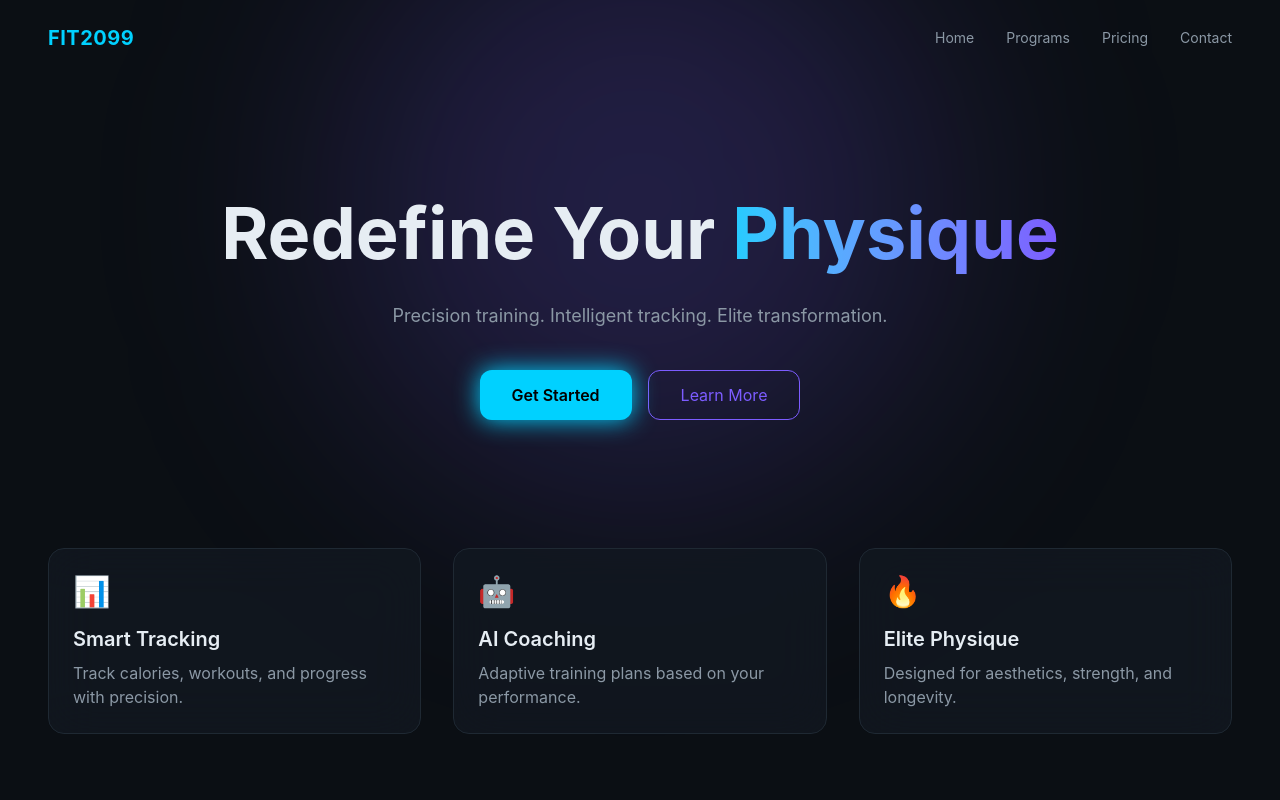
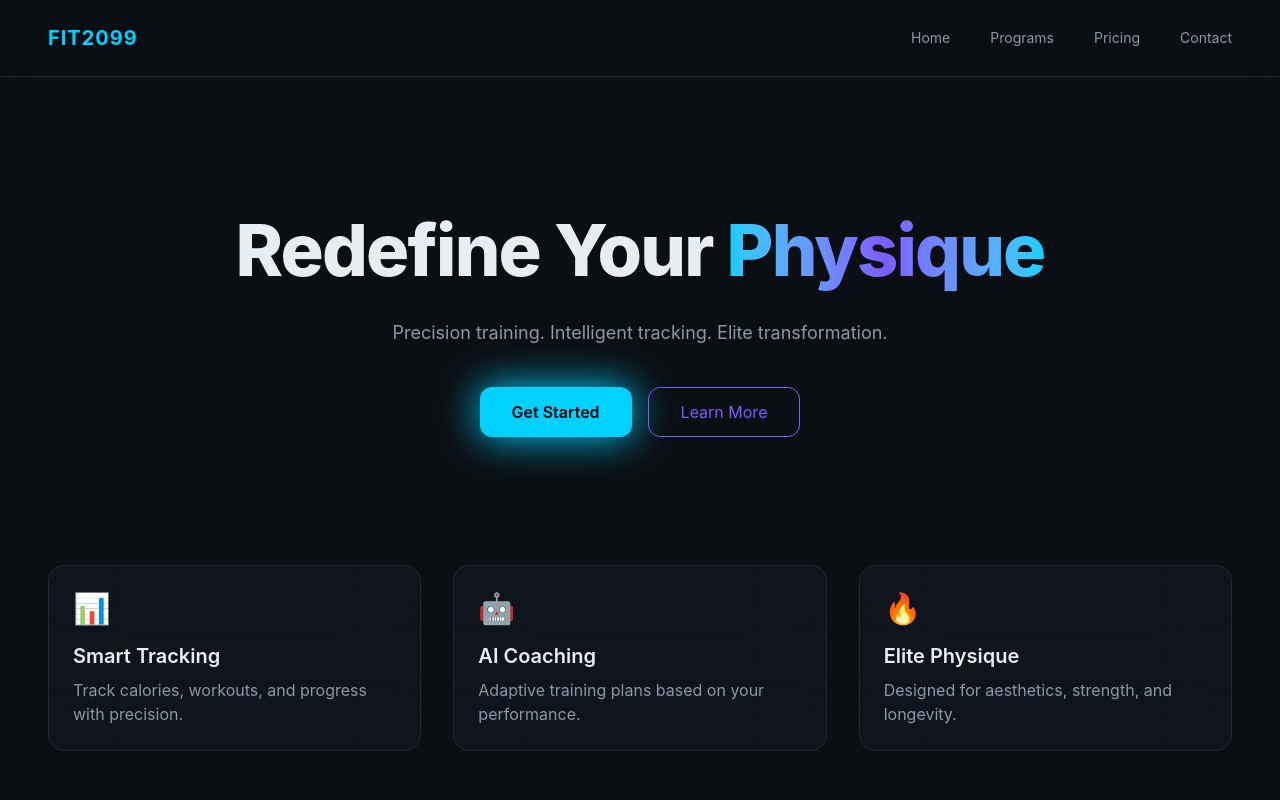
Before and after one commit to Mohitbhatt27/F99, a React (Vite) app: page / in a window 1280 px wide. Shown: the top 800 px of the page. Built offline with nearby package versions, Linux system fonts and the light colour scheme.

Commit message:
Add mouse tracking and enhance LandingPage visuals with animations

```diff
--- a/pages/LandingPage.jsx
+++ b/pages/LandingPage.jsx
@@ -1,18 +1,35 @@
 import { useEffect, useState } from "react";
 
 function LandingPage() {
+  const [pos, setPos] = useState({ x: 0, y: 0 });
+
+  useEffect(() => {
+    const move = (e) => {
+      setPos({ x: e.clientX, y: e.clientY });
+    };
+    window.addEventListener("mousemove", move);
+    return () => window.removeEventListener("mousemove", move);
+  }, []);
+
   return (
-    <div className="w-screen min-h-screen bg-[#0B0F14] text-[#E6EDF3] overflow-x-hidden">
-      {/* Background Glow */}
-      <div className="absolute top-[-100px] left-1/2 -translate-x-1/2 w-[600px] h-[600px] bg-[#7C5CFF]/20 blur-[120px] rounded-full"></div>
+    <div className="relative w-full min-h-screen bg-[#0B0F14] text-[#E6EDF3] overflow-x-hidden">
+      {/* 🔥 Mouse Spotlight */}
+      <div className="spotlight" style={{ left: pos.x, top: pos.y }} />
+
+      {/* 🔥 Animated Background */}
+      <div className="absolute inset-0 -z-10 overflow-hidden">
+        <div className="absolute w-[700px] h-[700px] bg-[#00D1FF]/20 blur-[160px] rounded-full top-[5%] left-[5%] animate-glow"></div>
+
+        <div className="absolute w-[600px] h-[600px] bg-[#7C5CFF]/20 blur-[160px] rounded-full bottom-[5%] right-[5%] animate-glow-reverse"></div>
+      </div>
 
       {/* Navbar */}
-      <nav className="relative z-10 w-full flex justify-between items-center px-6 md:px-12 py-6">
-        <h1 className="text-xl font-bold text-[#00D1FF] tracking-wide">
+      <nav className="relative z-10 w-full flex justify-between items-center px-6 md:px-12 py-6 backdrop-blur-xl bg-[#0B0F14]/40 border-b border-[#1f2933]">
+        <h1 className="text-xl font-bold text-[#00D1FF] tracking-wider">
           FIT2099
         </h1>
 
-        <div className="flex gap-8 text-[#8B98A5] text-sm">
+        <div className="hidden md:flex gap-10 text-[#8B98A5] text-sm">
           <a href="#" className="hover:text-white transition">
             Home
           </a>
@@ -29,11 +46,10 @@ function LandingPage() {
       </nav>
 
       {/* Hero */}
-      <section className="relative z-10 flex flex-col items-center text-center mt-28 px-6">
-        <h2 className="text-5xl md:text-7xl font-bold leading-tight max-w-5xl">
-          Redefine Your
-          <span className="bg-gradient-to-r from-[#00D1FF] to-[#7C5CFF] bg-clip-text text-transparent">
-            {" "}
+      <section className="relative z-10 flex flex-col items-center text-center mt-32 px-6">
+        <h2 className="text-5xl md:text-7xl font-extrabold leading-tight max-w-5xl tracking-tight">
+          Redefine Your{" "}
+          <span className="bg-gradient-to-r from-[#00D1FF] via-[#7C5CFF] to-[#00D1FF] bg-clip-text text-transparent">
             Physique
           </span>
         </h2>
@@ -43,7 +59,7 @@ function LandingPage() {
         </p>
 
         <div className="mt-10 flex gap-4">
-          <button className="relative bg-[#00D1FF] text-black px-8 py-3 rounded-xl font-semibold hover:scale-105 transition shadow-[0_0_25px_#00D1FF]">
+          <button className="bg-[#00D1FF] text-black px-8 py-3 rounded-xl font-semibold transition hover:scale-105 shadow-[0_0_40px_#00D1FF] hover:shadow-[0_0_70px_#00D1FF]">
             Get Started
           </button>
 
@@ -54,17 +70,17 @@ function LandingPage() {
       </section>
 
       {/* Features */}
-      <section className="relative z-10 w-full mt-32 px-6 md:px-12 grid md:grid-cols-3 gap-8">
+      <section className="relative z-10 w-full mt-32 px-6 md:px-12 grid grid-cols-1 md:grid-cols-3 gap-8">
         {features.map((f, i) => (
           <div
             key={i}
-            className="group bg-[#121821]/80 backdrop-blur-xl p-6 rounded-2xl border border-[#1f2933] hover:border-[#00D1FF]/40 transition hover:scale-[1.03]"
+            className="group bg-[#121821]/70 backdrop-blur-2xl p-6 rounded-2xl border border-[#1f2933] hover:border-[#00D1FF]/40 transition duration-300 hover:scale-[1.05] hover:shadow-[0_0_40px_rgba(0,209,255,0.2)]"
           >
             <div className="text-3xl mb-4" style={{ color: f.color }}>
               {f.icon}
             </div>
 
-            <h3 className="text-xl font-semibold group-hover:text-white">
+            <h3 className="text-xl font-semibold group-hover:text-white transition">
               {f.title}
             </h3>
 
@@ -75,13 +91,15 @@ function LandingPage() {
 
       {/* CTA */}
       <section className="relative z-10 mt-32 text-center px-6">
-        <h3 className="text-4xl font-bold">Start Your Evolution</h3>
+        <h3 className="text-4xl font-bold tracking-tight">
+          Start Your Evolution
+        </h3>
 
         <p className="text-[#8B98A5] mt-4">
           Join the next generation of fitness.
         </p>
 
-        <button className="mt-8 bg-[#00FF88] text-black px-10 py-3 rounded-xl font-semibold hover:scale-105 transition shadow-[0_0_25px_#00FF88]">
+        <button className="mt-8 bg-[#00FF88] text-black px-10 py-3 rounded-xl font-semibold transition hover:scale-105 shadow-[0_0_40px_#00FF88] hover:shadow-[0_0_70px_#00FF88]">
           Join Now
         </button>
       </section>
@@ -114,4 +132,5 @@ const features = [
     color: "#FF3B3B",
   },
 ];
+
 export default LandingPage;
```
